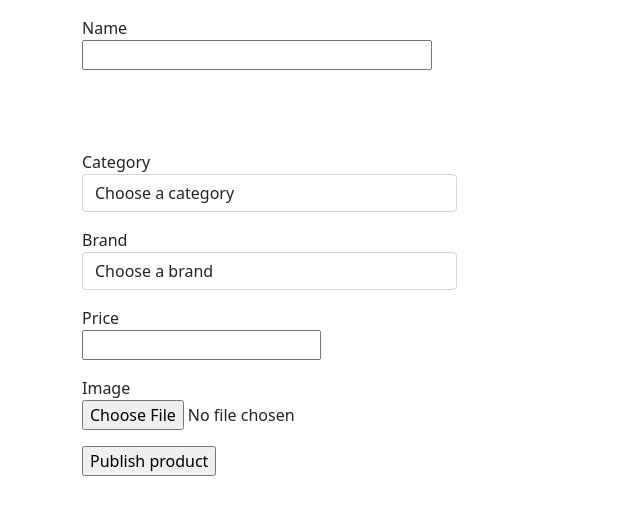
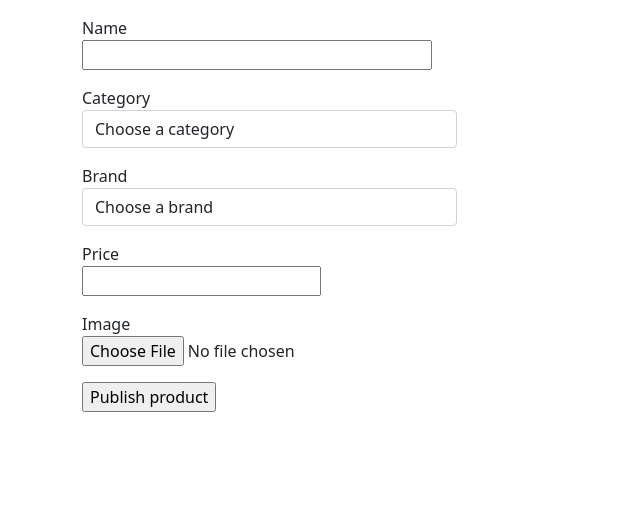
Before and after one commit to OyugoObonyo/sporty, a Flask app: template app/templates/products/create.html in a window 1280 px wide. Shown: the part 56-571 px from the top of the page, without its empty margins (0-640 px from the left). Run offline with Flask 2, Linux system fonts and the light colour scheme; tables that the repository leaves empty hold one stand-in row (values such as "Sample post"); the template is opened without the code that fills it: values that come from a table or form of the project are taken from there, most other values are stand-ins (such as "Sample title", 1, 10 or a date in 2020); some libraries are stand-ins or nearby versions.

Commit message:
Delete description field on template

```diff
--- a/app/templates/products/create.html
+++ b/app/templates/products/create.html
@@ -10,13 +10,6 @@
          {% for error in form.name.errors %}
              <span style="color: red;">[{{ error }}]</span>
          {% endfor %}
-    </p>
-    <p>
-        {{ form.description.label }}<br>
-        {{ form.description(size=32) }}<br>
-        {% for error in form.description.errors %}
-            <span style="color: red;">[{{ error }}]</span>
-        {% endfor %}
     </p>
     <p>
     <label for="category">Category</label>
```
